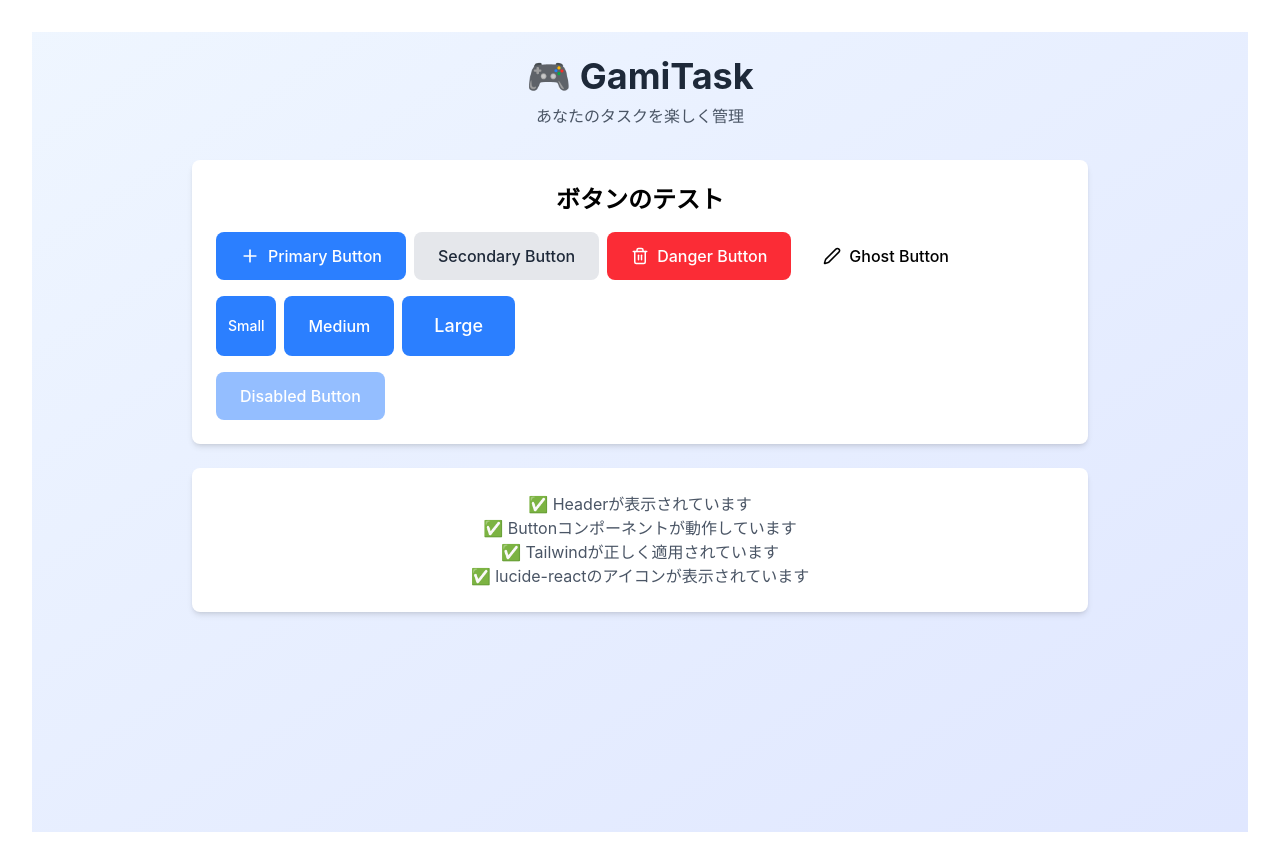
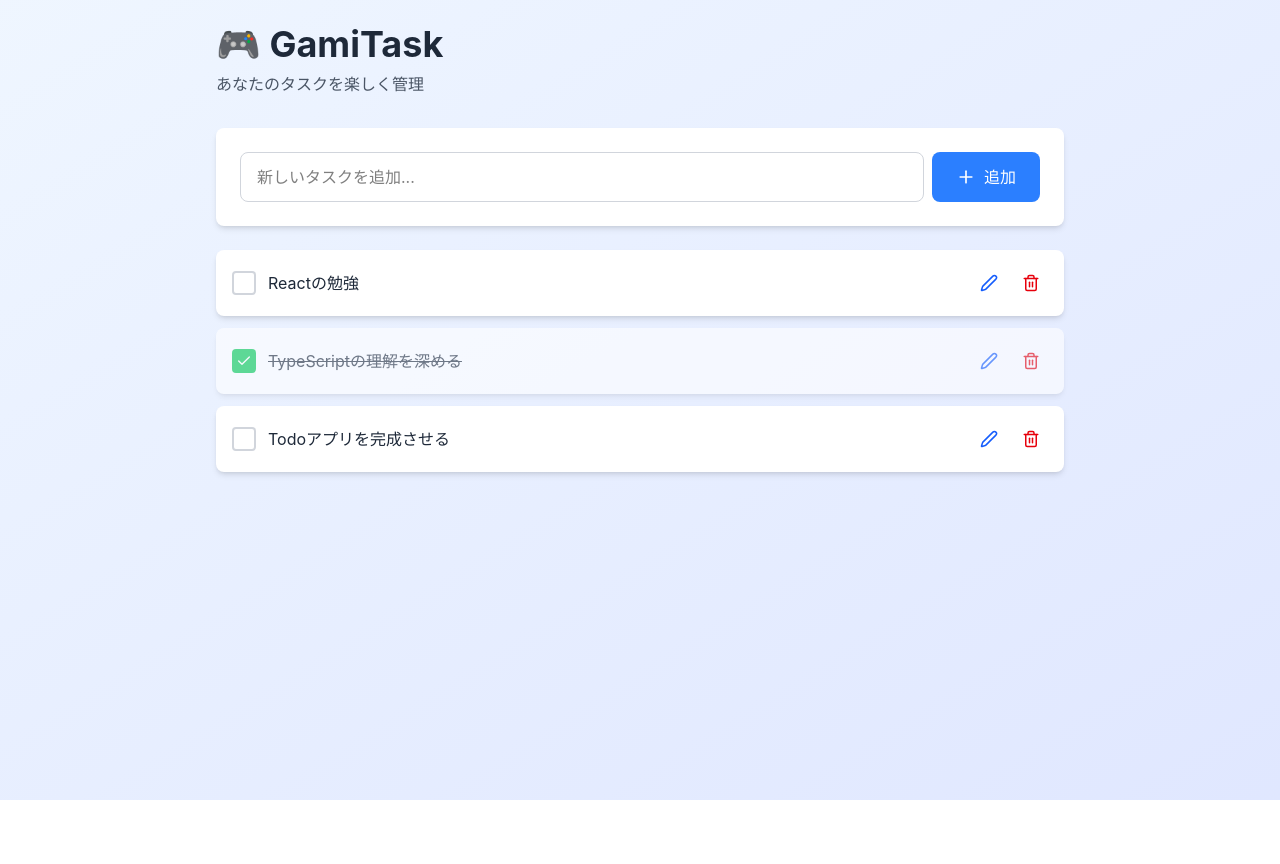
Before and after one commit to techtech0521/todo-app, a React (Vite) app: page / in a window 1280 px wide. After the commit the page ends 800 px from the top, so only its background shows below. Built offline with nearby package versions, Linux system fonts and the light colour scheme.

Commit message:
入力フォームやタスクリスト等を作成

```diff
--- a/src/App.tsx
+++ b/src/App.tsx
@@ -1,57 +1,65 @@
-import './App.css'
-// import React from 'react';
+import React from 'react';
 import Header from './components/Header/Header';
-import Button from './components/common/Button';
-import { Plus, Trash2, Edit2 } from 'lucide-react';
+import TaskInput from './components/Task/TaskInput';
+import TaskList from './components/Task/TaskList';
+import type { Task } from './types/task';
 
 function App() {
+  // テスト用のダミーデータ
+  const [tasks, setTasks] = React.useState<Task[]>([
+    {
+      id: '1',
+      title: 'Reactの勉強',
+      completed: false,
+      createdAt: new Date().toISOString()
+    },
+    {
+      id: '2',
+      title: 'TypeScriptの理解を深める',
+      completed: true,
+      createdAt: new Date().toISOString()
+    },
+    {
+      id: '3',
+      title: 'Todoアプリを完成させる',
+      completed: false,
+      createdAt: new Date().toISOString()
+    }
+  ]);
+
+  const handleAddTask = (title: string) => {
+    console.log('タスク追加:', title);
+    // まだ実装していないので、コンソールに出力するだけ
+  };
+
+  const handleToggleComplete = (id: string) => {
+    console.log('完了切り替え:', id);
+    // まだ実装していないので、コンソールに出力するだけ
+  };
+
+  const handleUpdate = (id: string, updates: any) => {
+    console.log('タスク更新:', id, updates);
+    // まだ実装していないので、コンソールに出力するだけ
+  };
+
+  const handleDelete = (id: string) => {
+    console.log('タスク削除:', id);
+    // まだ実装していないので、コンソールに出力するだけ
+  };
+
   return (
-    <div className='min-h-screen bg-gradient-to-br from-blue-50 to-indigo-100 p-6'>
-      <div className='max-w-4xl mx-auto'>
+    <div className="min-h-screen bg-gradient-to-br from-blue-50 to-indigo-100">
+      <div className="max-w-4xl mx-auto p-6">
         <Header />
 
-        <div className='bg-white rounded-lg shadow-md p-6 mb-6'>
-          <h2 className='text-2xl font-bold mb-4'>ボタンのテスト</h2>
+        <TaskInput onAddTask={handleAddTask} />
 
-          <div className='space-y-4'>
-            <div className='flex gap-2'>
-              <Button variant='primary'>
-                <Plus size={20} />
-                Primary Button
-              </Button>
-              <Button variant='secondary'>
-                Secondary Button
-              </Button>
-              <Button variant='danger'>
-                <Trash2 size={18} />
-                Danger Button
-              </Button>
-              <Button variant='ghost'>
-                <Edit2 size={18} />
-                Ghost Button
-              </Button>
-            </div>
-
-            <div className='flex gap-2'>
-              <Button size='sm'>Small</Button>
-              <Button size='md'>Medium</Button>
-              <Button size='lg'>Large</Button>
-            </div>
-
-            <div className='flex gap-2'>
-              <Button disabled>Disabled Button</Button>
-            </div>
-          </div>
-        </div>
-
-        <div className='bg-white rounded-lg shadow-md p-6'>
-          <p className='text-gray-600'>
-            ✅ Headerが表示されています<br />
-            ✅ Buttonコンポーネントが動作しています<br />
-            ✅ Tailwindが正しく適用されています<br />
-            ✅ lucide-reactのアイコンが表示されています
-          </p>
-        </div>
+        <TaskList
+          tasks={tasks}
+          onToggleComplete={handleToggleComplete}
+          onUpdate={handleUpdate}
+          onDelete={handleDelete}
+        />
       </div>
     </div>
   );
--- /dev/null
+++ b/src/components/Task/TaskInput.tsx
@@ -0,0 +1,53 @@
+// ========================================
+// COMPONENT - タスク入力フォーム
+// ========================================
+
+import React, { useState } from 'react';
+import type { KeyboardEvent, ChangeEvent } from 'react';
+import { Plus } from 'lucide-react';
+import Button from '../common/Button';
+
+interface TaskInputProps {
+    onAddTask: (title: string) => void;
+};
+
+const TaskInput: React.FC<TaskInputProps> = ({ onAddTask }) => {
+    const [title, setTitle] = useState<string>('');
+
+    const hundleSubmit = (): void => {
+        if (title.trim() === '') return;
+        onAddTask(title);
+        setTitle('');
+    }
+
+    const handleKeyPress = (e: KeyboardEvent<HTMLInputElement>): void => {
+        if (e.key === 'Enter') {
+            hundleSubmit();
+        }
+    };
+
+    const handleChange = (e: ChangeEvent<HTMLInputElement>): void => {
+        setTitle(e.target.value);
+    };
+
+    return (
+        <div className='bg-white rounded-lg shadow-md p-6 mb-6'>
+            <div className='flex gap-2'>
+                <input
+                    type="text"
+                    value={title}
+                    onChange={handleChange}
+                    onKeyDown={handleKeyPress}
+                    placeholder='新しいタスクを追加...'
+                    className='flex-1 px-4 py-3 border border-gray-300 rounded-lg focus:outline-none focus:ring-2 focus:ring-blue-500'
+                />
+                <Button onClick={hundleSubmit} variant='primary'>
+                    <Plus size={20} />
+                    追加
+                </Button>
+            </div>
+        </div>
+    );
+};
+
+export default TaskInput;
--- /dev/null
+++ b/src/components/Task/TaskItem.tsx
@@ -0,0 +1,135 @@
+// ========================================
+// COMPONENT - タスクアイテム
+// ========================================
+
+import React, { useState } from 'react';
+import type { KeyboardEvent, ChangeEvent } from 'react';
+import { Trash2, Edit2, Check, X } from 'lucide-react';
+import type { Task, UpdateTaskParams } from '../../types/task';
+
+interface TaskItemProps {
+    task: Task;
+    onToggleComplete: (id: string) => void;
+    onUpdate: (id: string, update: UpdateTaskParams) => void;
+    onDelete: (id: string) => void;
+};
+
+const TaskItem: React.FC<TaskItemProps> = ({
+    task,
+    onToggleComplete,
+    onUpdate,
+    onDelete
+}) => {
+    const [isEditing, setIsEditing] = useState<boolean>(false);
+    const [editTitle, setEditTitle] = useState<string>(task.title);
+
+    const handleSave = (): void => {
+        if (editTitle.trim() === '') return;
+        onUpdate(task.id, { title: editTitle });
+        setIsEditing(false);
+    };
+
+    const handleCancel = (): void => {
+        setEditTitle(task.title);
+        setIsEditing(false);
+    };
+
+    const handleKeyDown = (e: KeyboardEvent<HTMLInputElement>): void => {
+        if (e.key === 'Enter') {
+            handleSave();
+        } else if (e.key === 'Escape') {
+            handleCancel();
+        }
+    };
+
+    const handleChange = (e: ChangeEvent<HTMLInputElement>): void => {
+        setEditTitle(e.target.value);
+    };
+
+    return (
+        <div className={`bg-white rounded-lg shadow-md p-4 transition-all ${
+                task.completed ? 'opacity-60' : ''
+            }`}
+        >
+            <div className='flex items-center gap-3'>
+                {/* チェックボックス */}
+                <button
+                    onClick={() => onToggleComplete(task.id)}
+                    className={`flex-shrink-0 w-6 h-6 rounded border-2 flex items-center justify-center transition-colors ${
+                        task.completed
+                        ? 'bg-green-500 border-green-500'
+                        : 'border-gray-300 hover:border-green-400'
+                    }`}
+                    aria-label={task.completed ? 'タスクを未完了にする' : 'タスクを完了にする'}
+                >
+                    {task.completed && <Check size={16} className="text-white" />}
+                </button>
+
+                {/* タスクタイトル */}
+                {isEditing ? (
+                    <input
+                        type="text"
+                        value={editTitle}
+                        onChange={handleChange}
+                        onKeyDown={handleKeyDown}
+                        className="flex-1 px-3 py-2 border border-blue-300 rounded focus:outline-none focus:ring-2 focus:ring-blue-500"
+                        autoFocus
+                    />
+                    ) : (
+                    <span
+                        className={`flex-1 text-gray-800 ${
+                        task.completed ? 'line-through text-gray-500' : ''
+                        }`}
+                    >
+                        {task.title}
+                    </span>
+                    )}
+
+                {/* アクションボタン */}
+                <div className="flex gap-2">
+                    {isEditing ? (
+                        <>
+                        <button
+                            onClick={handleSave}
+                            className="p-2 text-green-600 hover:bg-green-50 rounded transition-colors"
+                            title="保存"
+                            aria-label="保存"
+                        >
+                            <Check size={18} />
+                        </button>
+                        <button
+                            onClick={handleCancel}
+                            className="p-2 text-gray-600 hover:bg-gray-100 rounded transition-colors"
+                            title="キャンセル"
+                            aria-label="キャンセル"
+                        >
+                            <X size={18} />
+                        </button>
+                        </>
+                    ) : (
+                        <>
+                            <button
+                                onClick={() => setIsEditing(true)}
+                                className="p-2 text-blue-600 hover:bg-blue-50 rounded transition-colors"
+                                title="編集"
+                                aria-label="編集"
+                            >
+                                <Edit2 size={18} />
+                            </button>
+                            <button
+                                onClick={() => onDelete(task.id)}
+                                className="p-2 text-red-600 hover:bg-red-50 rounded transition-colors"
+                                title="削除"
+                                aria-label="削除"
+                            >
+                                <Trash2 size={18} />
+                            </button>
+                        </>
+                    )}
+                </div>
+            </div>
+        </div>
+    )
+}
+
+export default TaskItem;
--- /dev/null
+++ b/src/components/Task/TaskList.tsx
@@ -0,0 +1,48 @@
+// ========================================
+// COMPONENT - タスクリスト
+// ========================================
+
+import React from 'react';
+import TaskItem from './TaskItem';
+import type { Task, UpdateTaskParams } from '../../types/task';
+
+interface TaskListProps {
+    tasks: Task[];
+    onToggleComplete: (id: string) => void;
+    onUpdate: (id: string, update: UpdateTaskParams) => void;
+    onDelete: (id: string) => void;
+};
+
+const TaskList: React.FC<TaskListProps> = ({
+    tasks,
+    onToggleComplete,
+    onUpdate,
+    onDelete
+}) => {
+    if (tasks.length === 0) {
+        return (
+            <div className='bg-white rounded-lg shadow-md p-12 text-center'>
+                <p className='text-gray-400 text-lg' ></p>
+                <p className='text-gray-400 text-sm mt-2'>
+                    上の入力欄からタスクを追加してみましょう！
+                </p>
+            </div>
+        );
+    }
+
+    return (
+        <div className='space-y-3'>
+            {tasks.map(task => (
+                <TaskItem
+                    key={task.id}
+                    task={task}
+                    onToggleComplete={onToggleComplete}
+                    onUpdate={onUpdate}
+                    onDelete={onDelete}
+                />
+            ))}
+        </div>
+    );
+};
+
+export default TaskList;
```
